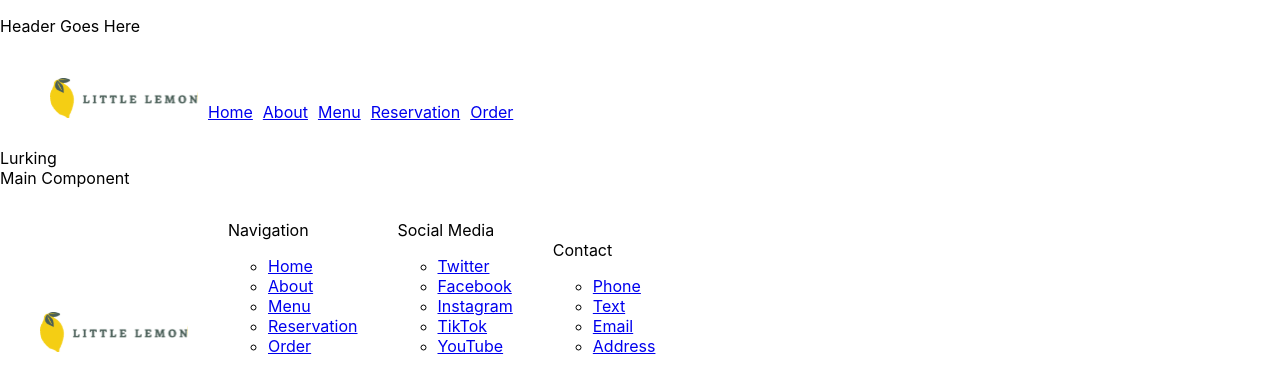
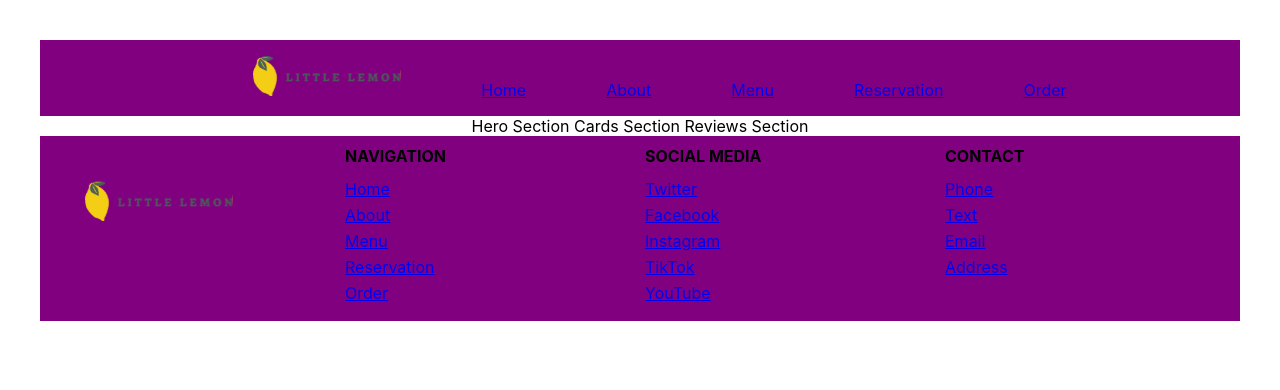
Before and after one commit to FatCatLikesBeer/final-project, a React (Create React App) app: page / in a window 1280 px wide. Shown: the top 390 px of the page. Built offline with nearby package versions, Linux system fonts and the light colour scheme.

Commit message:
Finally formatted header & footer

```diff
--- a/src/App.css
+++ b/src/App.css
@@ -1,57 +1,49 @@
 .App {
   text-align: center;
+  margin: 40px;
 }
 
-.App-logo {
-  height: 40vmin;
-  pointer-events: none;
+navigation {
+  background-color: purple;
+  display: grid;
 }
 
-@media (prefers-reduced-motion: no-preference) {
-  .App-logo {
-    animation: App-logo-spin infinite 20s linear;
-  }
+navigation li {
+  display: inline;
+  padding: 40px;
 }
 
-.App-header {
-  background-color: #282c34;
-  min-height: 100vh;
+footer {
+  background-color: purple;
+  display: grid;
+  grid-template-columns: repeat(4, 25%);
+  padding-bottom: 15px;
+}
+
+footer quarter {
   display: flex;
   flex-direction: column;
-  align-items: center;
-  justify-content: center;
-  font-size: calc(10px + 2vmin);
-  color: white;
 }
 
-.App-link {
-  color: #61dafb;
+footer divTitle {
+  margin: 10px 0px 10px 5px;
+  text-transform: uppercase;
+  font-weight: bold;
+
 }
 
-@keyframes App-logo-spin {
-  from {
-    transform: rotate(0deg);
-  }
-  to {
-    transform: rotate(360deg);
-  }
+footer footerLink {
+  margin: 3px 5px;
 }
 
-header {
+#logo {
+  vertical-align: center;
+  border: 1px;
+  border-color: black;
+  margin: 35px;
   padding: 10px;
-  margin: auto;
 }
 
-header ul {
-  list-style: none;
+#navigation, #socialMedia, #contact {
+  text-align: left;
 }
-
-header li {
-  display: inline-block;
-  margin-right: 10px;
-}
-
-footer > ul > li {
-  display: inline-block;
-  margin-right: 40px;
-}
--- a/src/App.js
+++ b/src/App.js
@@ -6,13 +6,12 @@ import Footer from "./components/Footer";
 
 function App() {
   return (
-    <>
+    <div className="App">
       <Header />
       <Navigation />
-      Lurking
       <Main />
       <Footer />
-    </>
+    </div>
   );
 };
 
--- a/src/components/Footer.js
+++ b/src/components/Footer.js
@@ -4,38 +4,32 @@ import { ReactComponent as Logo } from "../icons_assets/logo.svg";
 function Footer() {
   return (
     <footer>
-      <ul>
-        <li><Logo /></li>
-        <li>
-          <p>Navigation</p>
-          <ul>
-            <li><a href="/#home">Home</a></li>
-            <li><a href="/#about">About</a></li>
-            <li><a href="/#menu">Menu</a></li>
-            <li><a href="/#reservation">Reservation</a></li>
-            <li><a href="/#order">Order</a></li>
-          </ul>
-        </li>
-        <li>
-          <p>Social Media</p>
-          <ul>
-            <li><a href="https://www.twitter.com" target="_blank">Twitter</a></li>
-            <li><a href="https://www.facebook.com" target="_blank">Facebook</a></li>
-            <li><a href="https://www.instagram.com" target="_blank">Instagram</a></li>
-            <li><a href="https://www.tiktok.com" target="_blank">TikTok</a></li>
-            <li><a href="https://www.youtube.com" target="_blank">YouTube</a></li>
-          </ul>
-        </li>
-        <li>
-          <p>Contact</p>
-          <ul>
-            <li><a href="/contact/#phone">Phone</a></li>
-            <li><a href="/contact/#text">Text</a></li>
-            <li><a href="/contact/#email">Email</a></li>
-            <li><a href="/contact/#address">Address</a></li>
-          </ul>
-        </li>
-      </ul>
+      <quarter id="logo">
+        <Logo />
+      </quarter>
+      <quarter id="navigation">
+          <divTitle>Navigation</divTitle>
+          <footerLink><a href="/#home">Home</a></footerLink>
+          <footerLink><a href="/#about">About</a></footerLink>
+          <footerLink><a href="/#menu">Menu</a></footerLink>
+          <footerLink><a href="/#reservation">Reservation</a></footerLink>
+          <footerLink><a href="/#order">Order</a></footerLink>
+      </quarter>
+      <quarter id="socialMedia">
+          <divTitle>Social Media</divTitle>
+          <footerLink><a href="https://www.twitter.com" target="_blank">Twitter</a></footerLink>
+          <footerLink><a href="https://www.facebook.com" target="_blank">Facebook</a></footerLink>
+          <footerLink><a href="https://www.instagram.com" target="_blank">Instagram</a></footerLink>
+          <footerLink><a href="https://www.tiktok.com" target="_blank">TikTok</a></footerLink>
+          <footerLink><a href="https://www.youtube.com" target="_blank">YouTube</a></footerLink>
+      </quarter>
+      <quarter id="contact">
+          <divTitle>Contact</divTitle>
+          <footerLink><a href="/contact/#phone">Phone</a></footerLink>
+          <footerLink><a href="/contact/#text">Text</a></footerLink>
+          <footerLink><a href="/contact/#email">Email</a></footerLink>
+          <footerLink><a href="/contact/#address">Address</a></footerLink>
+      </quarter>
     </footer>
   );
 };
--- a/src/components/Header.js
+++ b/src/components/Header.js
@@ -7,9 +7,6 @@ function Header() {
     <meta name="og:title" content="Little Lemon Resturant" />
     <meta name="og:description" content="Chicago's best resturant for resh, authentic Mediterranean food." />
     <meta name="og:image" content={chefImage} />
-    <p>
-      Header Goes Here
-    </p>
     </>
   );
 };
--- a/src/components/Main.js
+++ b/src/components/Main.js
@@ -2,9 +2,11 @@ import React from "react";
 
 function Main(props) {
   return (
-    <div>
-      Main Component
-    </div>
+    <main>
+      Hero Section
+      Cards Section
+      Reviews Section
+    </main>
   );
 };
 
--- a/src/components/Navigation.js
+++ b/src/components/Navigation.js
@@ -3,7 +3,7 @@ import { ReactComponent as Logo } from "../icons_assets/logo.svg";
 
 function Navigation() {
   return (
-    <header>
+    <navigation>
       <ul>
         <li><Logo /></li>
         <li><a href="/#home">Home</a></li>
@@ -12,7 +12,7 @@ function Navigation() {
         <li><a href="/#reservation">Reservation</a></li>
         <li><a href="/#order">Order</a></li>
       </ul>
-    </header>
+    </navigation>
   );
 };
 
```
